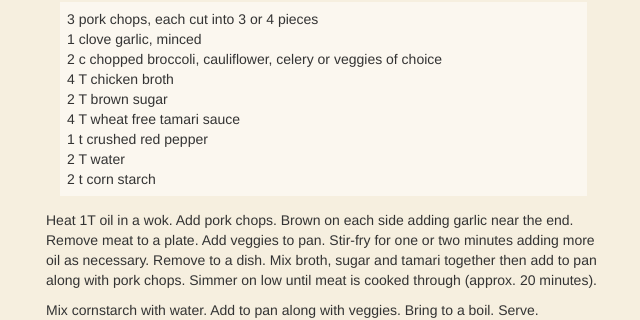
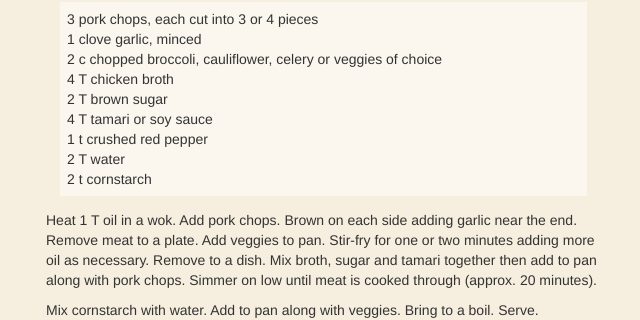
Before and after one commit to JonahBraun/debs-recipes, a Jekyll site: the page built from _posts/2005-06-17-sanfrancisco-pork-chops.md, in a window 1280 px wide. Shown: the part 190-510 px from the top of the page, without its empty margins (9-649 px from the left). Built offline with Jekyll 4.4.1, drawn with Linux system fonts in a browser that asks for light colours; nearby versions of some CDN libraries; some web fonts are replaced; Markdown is read by kramdown in place of the engine named in the settings.

Commit message:
Update 2005-06-17-sanfrancisco-pork-chops.md

```diff
--- a/_posts/2005-06-17-sanfrancisco-pork-chops.md
+++ b/_posts/2005-06-17-sanfrancisco-pork-chops.md
@@ -12,11 +12,11 @@
 - 2 c chopped broccoli, cauliflower, celery or veggies of choice
 - 4 T chicken broth
 - 2 T brown sugar
-- 4 T wheat free tamari sauce
+- 4 T tamari or soy sauce
 - 1 t crushed red pepper
 - 2 T water
-- 2 t corn starch
+- 2 t cornstarch
 
-Heat 1T oil in a wok. Add pork chops. Brown on each side adding garlic near the end. Remove meat to a plate.  Add veggies to pan. Stir-fry for one or two minutes adding more oil as necessary. Remove to a dish. Mix broth, sugar and tamari together then add to pan along with pork chops. Simmer on low until meat is cooked through (approx. 20 minutes).
+Heat 1 T oil in a wok. Add pork chops. Brown on each side adding garlic near the end. Remove meat to a plate.  Add veggies to pan. Stir-fry for one or two minutes adding more oil as necessary. Remove to a dish. Mix broth, sugar and tamari together then add to pan along with pork chops. Simmer on low until meat is cooked through (approx. 20 minutes).
 
 Mix cornstarch with water.  Add to pan along with veggies. Bring to a boil.  Serve.
```
